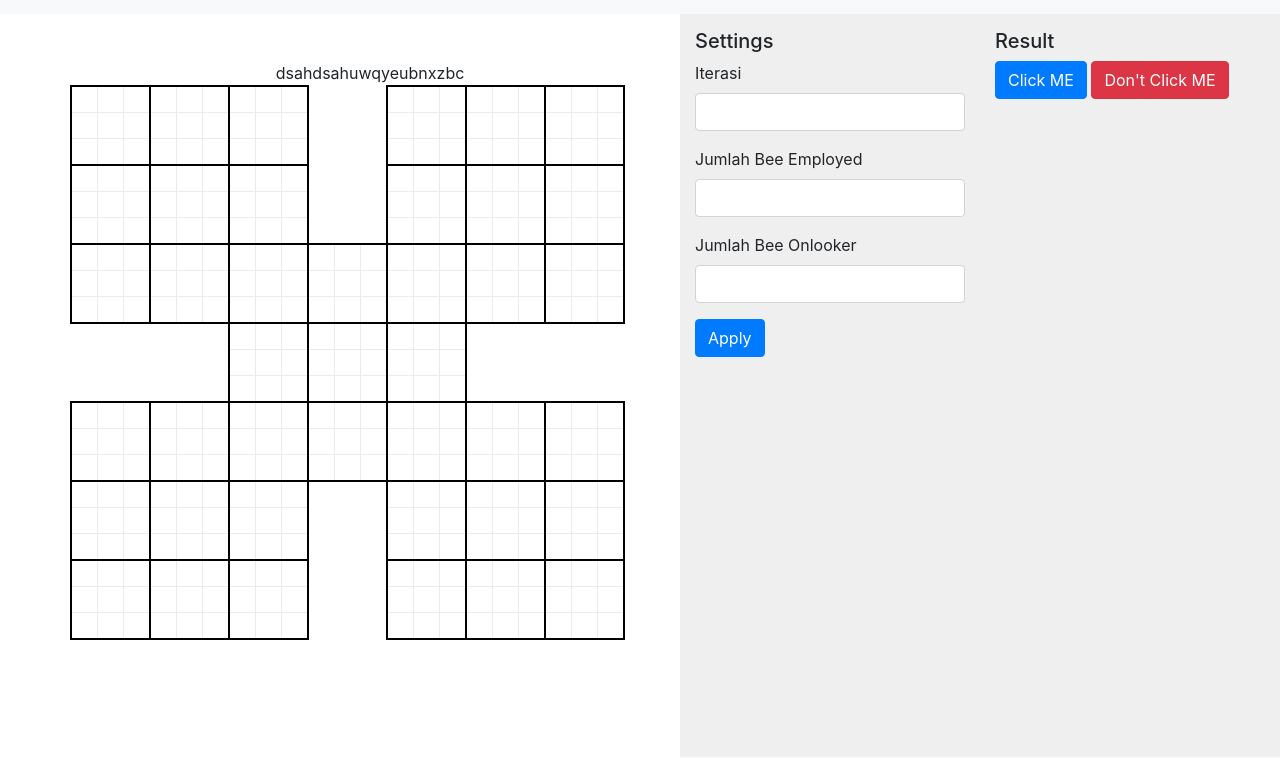
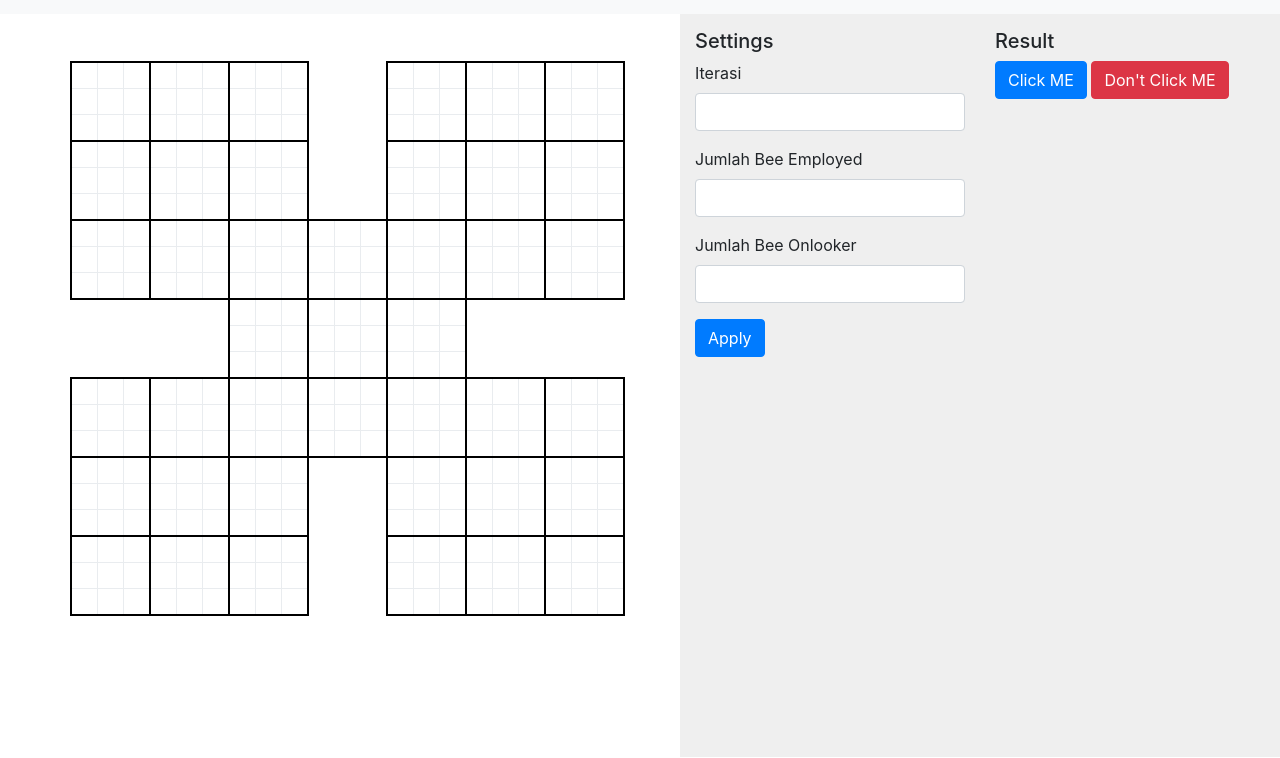
Before and after one commit to budi7/sodoku-beeColony, a plain HTML site: page index.html in a window 1280 px wide. Shown: the part 42-800 px from the top of the page. Drawn offline with Linux system fonts and the light colour scheme.

Commit message:
ini yang bener

```diff
--- a/index.html
+++ b/index.html
@@ -40,7 +40,6 @@
  					<!-- Baris 1 -->
  					<tr>
  						<td id="a-1-1" class="border-top border-left"><input type="text" name="text"></input></td>
- 						dsahdsahuwqyeubnxzbc
  						<td id="a-1-2" class="border-top"><input type="text" name="text"></input></td>
  						<td id="a-1-3" class="border-top"><input type="text" name="text"></input></td>
  						<td id="a-2-1" class="border-top border-left"><input type="text" name="text"></input></td>
```
